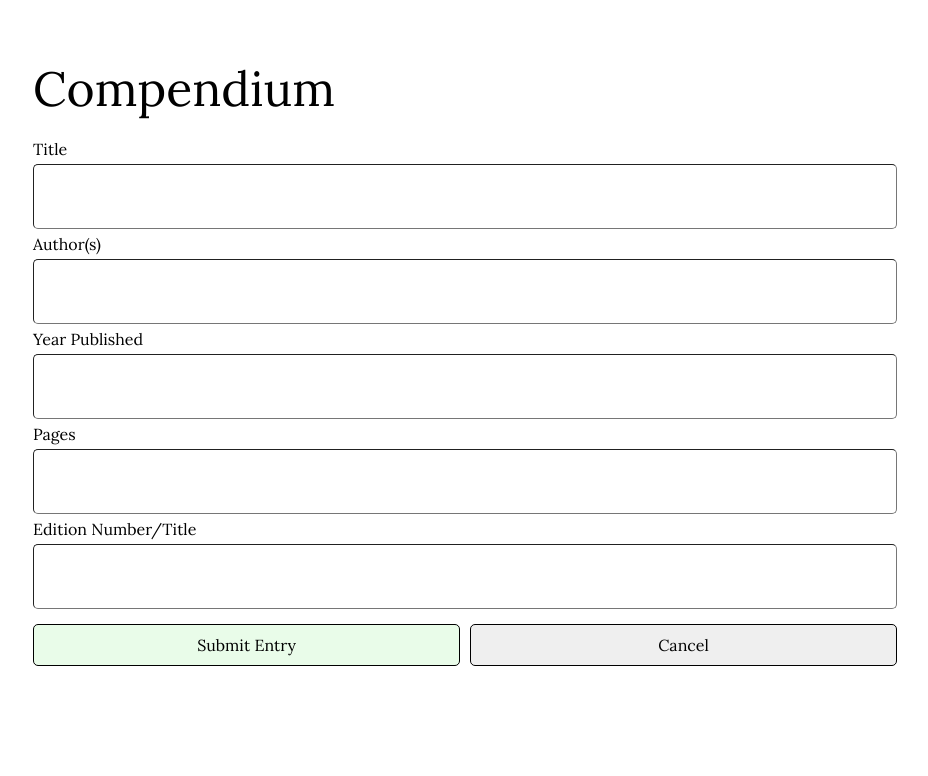
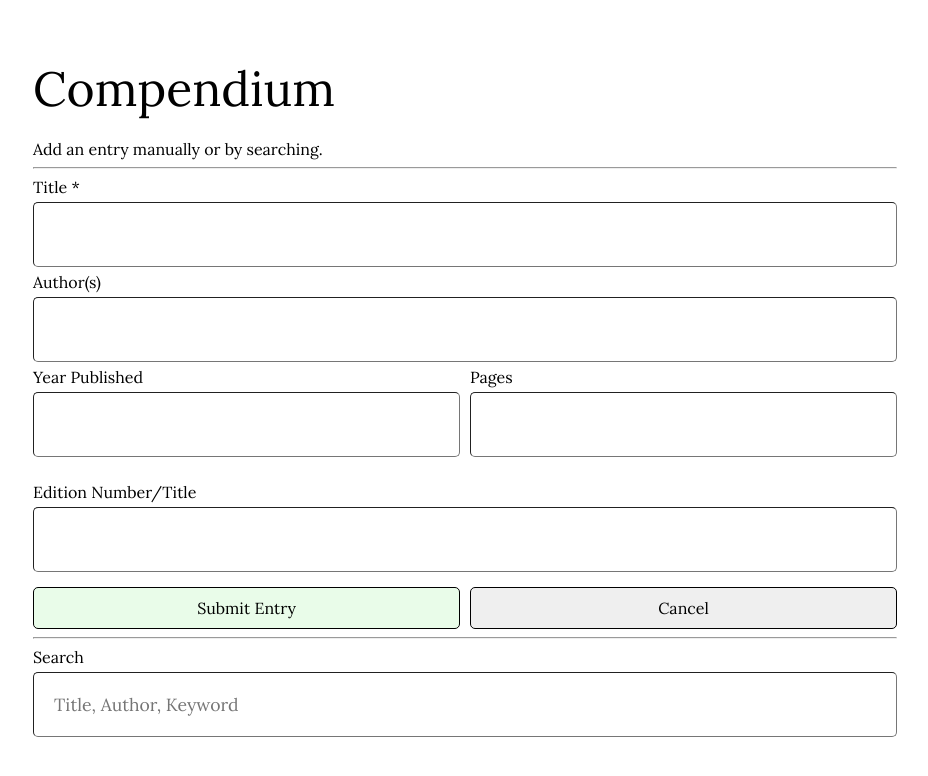
Before and after one commit to adamnmartinez/compendium, a React (Vite) app: page / in a window 1280 px wide. Both pictures are taken after a click on the button "New Entry +". Shown: the top 776 px of the page, without its empty margins (175-1103 px from the left). Built offline with nearby package versions, Linux system fonts and the light colour scheme.

Commit message:
Implemented book search functionality in entry page using Google Books API

```diff
--- a/src/pages/AddBookPage.tsx
+++ b/src/pages/AddBookPage.tsx
@@ -1,13 +1,70 @@
+import { ChangeEvent, useState } from "react";
 import { Book } from "../components/App";
 
 export default function AddBookPage(props: {
   pushFunc: Function;
   toLibrary: Function;
 }) {
+  const [searchResults, setSearchResults] = useState<React.ReactElement[]>([]);
+
+  async function searchAPI(event: ChangeEvent) {
+    const target = event.target as HTMLInputElement;
+    if (target === null) {
+      return;
+    }
+    const queryinput = target.value;
+    const query = queryinput.replace(" ", "+");
+    const response = await fetch(
+      `https://www.googleapis.com/books/v1/volumes?q=${query}&maxResults=40`,
+    );
+    const dataJSON = await response.json();
+
+    setSearchResults([]);
+
+    dataJSON.items.forEach((item: any) => {
+      let authorString: string = item.volumeInfo.authors[0];
+      const itemYear = item.volumeInfo.publishedDate.slice(0, 4);
+      const pages =
+        item.volumeInfo.pageCount !== 0 ? item.volumeInfo.pageCount : null;
+      item.volumeInfo.authors.forEach((author: string) => {
+        if (author !== item.volumeInfo.authors[0]) {
+          authorString += `, ${author}`;
+        }
+      });
+      const itemElement = (
+        <li>
+          <p>
+            {item.volumeInfo.title} ({itemYear})
+          </p>
+          {authorString} {pages ? <br /> : ""}
+          {pages ? `${pages} pages` : ""} <br />
+          <button
+            onClick={() => {
+              const newBook = new Book(
+                item.volumeInfo.title,
+                authorString,
+                itemYear,
+                pages ? pages : null,
+                "",
+              );
+              props.pushFunc(newBook);
+              props.toLibrary();
+            }}
+          >
+            Save to My Compendium
+          </button>
+        </li>
+      );
+      setSearchResults((oldSearch) => [...oldSearch, itemElement]);
+    });
+  }
+
   return (
     <div className="addBookPage">
       <header>Compendium</header>
       <br />
+      Add an entry manually or by searching.
+      <hr />
       <form
         onSubmit={(event) => {
           event.preventDefault();
@@ -22,17 +79,22 @@ export default function AddBookPage(props: {
           props.toLibrary();
         }}
       >
-        <p>Title</p>
+        <p>Title *</p>
         <input name="bookTitle" type="text" required></input>
         <br />
         <p>Author(s)</p>
         <input name="author" type="text"></input>
         <br />
-        <p>Year Published</p>
-        <input name="year" type="number"></input>
-        <br />
-        <p>Pages</p>
-        <input name="pages" type="number"></input>
+        <div className="yearpageflex">
+          <div className="year">
+            <p>Year Published</p>
+            <input name="year" type="number"></input>
+          </div>
+          <div className="page">
+            <p>Pages</p>
+            <input name="pages" type="number"></input>
+          </div>
+        </div>
         <br />
         <p>Edition Number/Title</p>
         <input name="edition" type="text"></input>
@@ -46,6 +108,17 @@ export default function AddBookPage(props: {
           </button>
         </div>
       </form>
+      <hr />
+      <div className="booksearchwrapper">
+        <p>Search</p>
+        <input
+          className="searchinput"
+          type="text"
+          onChange={(e) => searchAPI(e)}
+          placeholder="Title, Author, Keyword"
+        ></input>
+        <ul className="booksearchlist">{searchResults}</ul>
+      </div>
     </div>
   );
 }
--- a/src/pages/EditBookPage.tsx
+++ b/src/pages/EditBookPage.tsx
@@ -19,7 +19,7 @@ export default function EditBookPage(props: {
           props.toLibrary();
         }}
       >
-        <p>Title</p>
+        <p>Title *</p>
         <input
           name="bookTitle"
           type="text"
--- a/src/style/style.css
+++ b/src/style/style.css
@@ -106,13 +106,13 @@ button {
   }
 }
 
-.addBookPage form p,
-.editBookPage form p {
+.addBookPage p,
+.editBookPage p {
   margin: 0px;
   margin-bottom: 5px;
 }
-.addBookPage form input,
-.editBookPage form input {
+.addBookPage input,
+.editBookPage input {
   padding: 20px;
   width: 100%;
   max-width: 100%;
@@ -123,17 +123,50 @@ button {
   font-family: Lora;
   font-size: 1.1rem;
 }
-.addBookPage form input:target,
-.editBookPage form input:target {
+.addBookPage input:target,
+.editBookPage input:target {
   color: red;
 }
-.addBookPage form .flexbuttons,
-.editBookPage form .flexbuttons {
+.addBookPage ul,
+.editBookPage ul {
+  list-style: none;
+  padding-left: 0;
+}
+.addBookPage ul li,
+.editBookPage ul li {
+  border-width: 1px;
+  border-radius: 5px;
+  border-style: solid;
+  padding: 15px;
+  margin-bottom: 10px;
+}
+.addBookPage ul li p,
+.editBookPage ul li p {
+  font-size: 1.2rem;
+  margin-bottom: 0;
+  padding-bottom: 0;
+}
+.addBookPage ul li button,
+.editBookPage ul li button {
+  margin-top: 5px;
+  transition: background-color 250ms;
+  border-radius: 5px;
+  border-width: 1px;
+  border-style: solid;
+  padding: 10px;
+  background-color: #e9fce9;
+}
+.addBookPage ul li button:hover,
+.editBookPage ul li button:hover {
+  background-color: rgb(144, 239, 144);
+}
+.addBookPage .flexbuttons,
+.editBookPage .flexbuttons {
   width: 100%;
   display: flex;
 }
-.addBookPage form .flexbuttons button,
-.editBookPage form .flexbuttons button {
+.addBookPage .flexbuttons button,
+.editBookPage .flexbuttons button {
   font-family: Lora;
   border-radius: 5px;
   border-width: 1px;
@@ -144,18 +177,32 @@ button {
   flex: 1;
   margin-top: 10px;
 }
-.addBookPage form .flexbuttons button.submitBtn,
-.editBookPage form .flexbuttons button.submitBtn {
+.addBookPage .flexbuttons button.submitBtn,
+.editBookPage .flexbuttons button.submitBtn {
   background-color: #e9fce9;
   margin-right: 10px;
 }
-.addBookPage form .flexbuttons button.submitBtn:hover,
-.editBookPage form .flexbuttons button.submitBtn:hover {
+.addBookPage .flexbuttons button.submitBtn:hover,
+.editBookPage .flexbuttons button.submitBtn:hover {
   background-color: rgb(144, 239, 144);
 }
-.addBookPage form .flexbuttons button.cancelBtn:hover,
-.editBookPage form .flexbuttons button.cancelBtn:hover {
+.addBookPage .flexbuttons button.cancelBtn:hover,
+.editBookPage .flexbuttons button.cancelBtn:hover {
   background-color: rgb(255, 255, 255);
+}
+.addBookPage .yearpageflex,
+.editBookPage .yearpageflex {
+  display: flex;
+}
+.addBookPage .yearpageflex .year,
+.editBookPage .yearpageflex .year {
+  margin-right: 10px;
+}
+.addBookPage .yearpageflex .year,
+.addBookPage .yearpageflex .page,
+.editBookPage .yearpageflex .year,
+.editBookPage .yearpageflex .page {
+  flex: 1;
 }
 @media (max-width: 450px) {
   .addBookPage form input,
--- a/src/style/style.scss
+++ b/src/style/style.scss
@@ -134,7 +134,6 @@ button {
 
 .addBookPage,
 .editBookPage {
-  form {
   p {
     margin: 0px;
     margin-bottom: 5px;
@@ -152,6 +151,34 @@ button {
 
     &:target {
       color: red;
+    }
+  }
+  ul {
+    list-style: none;
+    padding-left: 0;
+    li {
+      border-width: 1px;
+      border-radius: 5px;
+      border-style: solid;
+      padding: 15px;
+      margin-bottom: 10px;
+      p {
+        font-size: 1.2rem;
+        margin-bottom: 0;
+        padding-bottom: 0;
+      }
+      button {
+        margin-top: 5px;
+        transition: background-color 250ms;
+        border-radius: 5px;
+        border-width: 1px;
+        border-style: solid;
+        padding: 10px;
+        background-color: lighten($affirmative_color, 20%);
+        &:hover {
+          background-color: $affirmative_color;
+        }
+      }
     }
   }
   .flexbuttons {
@@ -182,6 +209,16 @@ button {
         }
       }
     }
+  }
+
+  .yearpageflex {
+    display: flex;
+    .year {
+      margin-right: 10px;
+    }
+    .year,
+    .page {
+      flex: 1;
     }
   }
 
```
Also changed, not shown: 1 other file (tests, documents, lock files or other folders). Lines whose indentation alone changed are shown as unchanged.
